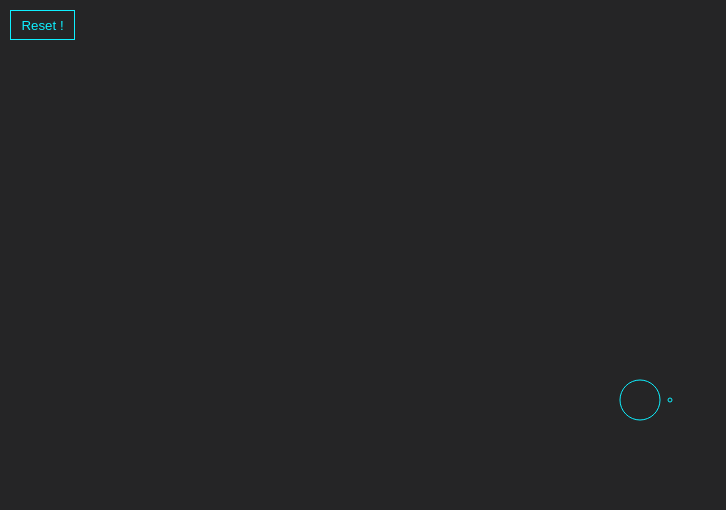
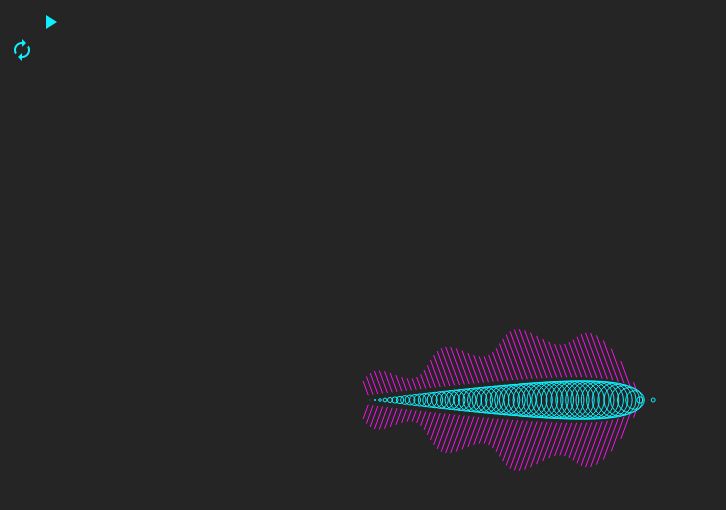
Before and after one commit to Soreon/snake, a plain HTML site: page index.html in a window 1280 px wide. Shown: the whole page, without its empty margins (0-726 px from the left). Drawn offline with Linux system fonts and the light colour scheme.

Commit message:
Ajout des boutons Play/Pause et Reset Modification du design de la bestiole

```diff
--- a/css/styles.css
+++ b/css/styles.css
@@ -12,27 +12,22 @@ button:focus {
     width: 100%;
     height: 100%;
     background-color: #252526;
-    -webkit-transform: translateZ(0);
 }
 
-.resetButton {
+.control-buttons {
     position: absolute;
     top: 10px;
     left: 10px;
-    height: 30px;
-    width: 65px;
-    background-color: transparent;
     color: #0FF0FF;
-    border: 1px solid #0FF0FF;
     cursor: pointer;
 }
 
-.controller {
-    position: absolute;
-    right: 10px;
-    top: 8px;
+.control-buttons * {
+    transition: all 0.3s cubic-bezier(0.4, 0.0, 0.2, 1);
+    display: inline-block;
+    position: relative;
 }
 
-.hidden {
-    display: none;
+#pause-button {
+    margin-left: -28px;
 }
--- a/index.html
+++ b/index.html
@@ -7,7 +7,7 @@
     <title>Snake</title>
     <meta name="description" content="Un petit snake des familles">
     <meta name="author" content="Soreon">
-
+    <link rel="stylesheet" href="https://fonts.googleapis.com/icon?family=Material+Icons">
     <link rel="stylesheet" href="css/styles.css">
 
     <!--[if lt IE 9]>
@@ -17,7 +17,14 @@
 
 <body>
     <canvas id="main-canvas" class="canvas" width="100" height="100"></canvas>
-    <button id="resetButton" class="resetButton">Reset !</button>
+    <div class="control-buttons">
+        <i id="reset-button" class="material-icons" >autorenew</i>
+        <span class="pause-play">
+            <i id="play-button" class="material-icons" style="opacity: 1; z-index: 1;">play_arrow</i>
+            <i id="pause-button" class="material-icons" style="opacity: 0; z-index: 0;">pause</i>
+        </span>
+        <span class="number-of-parts"></span>
+    </div>
     <script src="js/Snake.js"></script>
     <script src="js/scripts.js"></script>
 </body>
--- a/js/Snake.js
+++ b/js/Snake.js
@@ -2,6 +2,14 @@
 /*global circle */
 
 var intervalSize = 5;
+
+function finFormula(x, t) {
+    return Math.abs(20*Math.log(x) - 1.5*x + 13 + Math.cos(0.4*(x-(t*0.04)))*10);
+}
+
+function bodyFormula(x) {
+    return 10 * Math.log(x) - 0.8 * (x-5);
+}
 
 function BodyPart(previous) {
     "use strict";
@@ -9,13 +17,33 @@ function BodyPart(previous) {
     this.head = previous.head;
     this.speed = previous.speed;
     this.order = this.previous.order + 1;
-    this.size = this.head.size * (1 - (this.order / this.head.numberOfParts));
+    //this.size = this.head.size * (1 - (this.order / this.head.numberOfParts));
+    this.size = bodyFormula(this.order);
     this.next = null;
     this.orientation = previous.orientation;
     this.position = {x: 0, y: 0};
 
     this.draw = function () {
         circle(this.position.x, this.position.y, this.size, "#0FF0FF");
+
+        // Ailerons
+        // var f = 0.25 * Math.pow(this.size, 2) - 2 * this.size + 13;
+
+        var base = this.size + 5;
+        var f = base + finFormula(this.order, Date.now());
+        var n = base;
+        var m = Math.toRadians(this.orientation - 110);
+        var p = Math.toRadians(this.orientation + 110);
+        var xmf = f * Math.cos(m);
+        var xmn = n * Math.cos(m);
+        var ymf = f * Math.sin(m);
+        var ymn = n * Math.sin(m);
+        var xpf = f * Math.cos(p);
+        var xpn = n * Math.cos(p);
+        var ypf = f * Math.sin(p);
+        var ypn = n * Math.sin(p);
+        line(this.position.x + xmn, this.position.y + ymn, this.position.x + xmf, this.position.y + ymf, "#FF0FF0");
+        line(this.position.x + xpn, this.position.y + ypn, this.position.x + xpf, this.position.y + ypf, "#FF0FF0");
 
         if (this.next) {
             this.next.draw();
@@ -66,7 +94,8 @@ function BodyPart(previous) {
     };
 
     this.updateSize = function() {
-        this.size = this.head.size * (1 - (this.order / this.head.numberOfParts));
+        //this.size = this.head.size * (1 - (this.order / this.head.numberOfParts));
+        this.size = bodyFormula(this.order);
     };
 
     this.setPosition();
@@ -81,17 +110,39 @@ function Snake(x, y) {
     this.order = 1;
     this.orientation = 0;
     this.speed = 5;
-    this.size = 20;
+    this.size = bodyFormula(1);
     this.numberOfParts = 1;
     this.wandering = false;
+    this.baseConeValue = 15;
+    this.instantConeValue = this.baseConeValue;
 
     this.draw = function () {
+        // Tête du snake
         circle(this.position.x, this.position.y, this.size, "#0FF0FF");
 
-        var radius = 30;
+        // Nez du snake
+        var radius = this.size + 10;
         var xp = radius * Math.cos(Math.toRadians(this.orientation));
         var yp = radius * Math.sin(Math.toRadians(this.orientation));
         circle(this.position.x + xp, this.position.y + yp, 2, "#0FF0FF");
+
+        // Ailerons
+        var base = this.size + 5;
+        var f = base + finFormula(this.order, Date.now());
+        var n = base;
+        var m = Math.toRadians(this.orientation - 110);
+        var p = Math.toRadians(this.orientation + 110);
+        var xmf = f * Math.cos(m);
+        var xmn = n * Math.cos(m);
+        var ymf = f * Math.sin(m);
+        var ymn = n * Math.sin(m);
+        var xpf = f * Math.cos(p);
+        var xpn = n * Math.cos(p);
+        var ypf = f * Math.sin(p);
+        var ypn = n * Math.sin(p);
+        line(this.position.x + xmn, this.position.y + ymn, this.position.x + xmf, this.position.y + ymf, "#FF0FF0");
+        line(this.position.x + xpn, this.position.y + ypn, this.position.x + xpf, this.position.y + ypf, "#FF0FF0");
+
         if (this.next) {
             this.next.draw();
         }
@@ -101,17 +152,16 @@ function Snake(x, y) {
 
         // Cas de figure ou le pointeur n'est pas sur le canvas, la bête se met à errer
         if (this.wandering) {
-            var randomConeValue = 15;
+            this.instantConeValue = this.baseConeValue;
             do {
                 var radius = 100;
-                var randomCone = (Math.random() * randomConeValue) - randomConeValue / 2;
+                var randomCone = (Math.random() * this.instantConeValue) - this.instantConeValue / 2;
                 var xp = radius * Math.cos(Math.toRadians(this.orientation + randomCone));
                 var yp = radius * Math.sin(Math.toRadians(this.orientation + randomCone));
 
                 var resultX = this.position.x + xp;
                 var resultY = this.position.y + yp;
-                randomConeValue++;
-
+                this.instantConeValue++;
 
             } while (resultX <= 0 || resultX >= window.innerWidth || resultY <= 0 || resultY >= window.innerHeight);
 
--- a/js/scripts.js
+++ b/js/scripts.js
@@ -32,6 +32,21 @@ function circle(x, y, radius, color) {
     context.stroke();
 }
 
+function line(ax, ay, bx, by, color, thickness) {
+    var funcStrokeStyle = context.strokeStyle;
+    var funcLineWidth = context.lineWidth;
+
+    context.beginPath();
+    context.moveTo(ax, ay);
+    context.lineTo(bx, by);
+    context.strokeStyle = color;
+    context.lineWidth = thickness;
+    context.stroke();
+
+    context.strokeStyle = funcStrokeStyle;
+    context.lineWidth = funcLineWidth;
+}
+
 function draw() {
     "use strict";
     clearCanvas();
@@ -51,6 +66,23 @@ function animate() {
         snake.move();
     }
     draw();
+}
+
+function togglePlay(play) {
+    start = play;
+    if(start) {
+        document.getElementById("play-button").blur();
+        document.getElementById("play-button").style.opacity = '0';
+        document.getElementById("play-button").style.zIndex = '0';
+        document.getElementById("pause-button").style.opacity = '1';
+        document.getElementById("pause-button").style.zIndex = '1';
+    } else {
+        document.getElementById("pause-button").blur();
+        document.getElementById("pause-button").style.opacity = '0';
+        document.getElementById("pause-button").style.zIndex = '0';
+        document.getElementById("play-button").style.opacity = '1';
+        document.getElementById("play-button").style.zIndex = '1';
+    }
 }
 
 canvas.addEventListener("mousemove", function (event){
@@ -88,8 +120,8 @@ window.addEventListener("resize", function () {
 
 document.addEventListener("keypress", function (event) {
     "use strict";
-    if (event.keyCode === 13 && !start) {
-        start = true;
+    if (event.keyCode === 13) {
+        togglePlay(!start);
     }
     if (event.keyCode === 43) {
         snake.addBodyPart();
@@ -99,13 +131,20 @@ document.addEventListener("keypress", function (event) {
     }
 });
 
-document.getElementById("resetButton").addEventListener("click", function (){
+document.getElementById("reset-button").addEventListener("click", function (){
     "use strict";
     snake.position = {x: window.innerWidth / 2, y: window.innerHeight / 2};
     snake.orientation = 0;
-    start = false;
-    document.getElementById("resetButton").blur();
+    togglePlay(false);
+    document.getElementById("reset-button").blur();
 });
+
+document.getElementById("play-button").addEventListener("click", function() { togglePlay(true); });
+document.getElementById("pause-button").addEventListener("click", function() { togglePlay(false); });
+
+for(var i=0; i<64; i++) {
+    snake.addBodyPart();
+}
 
 animate();
 
```
